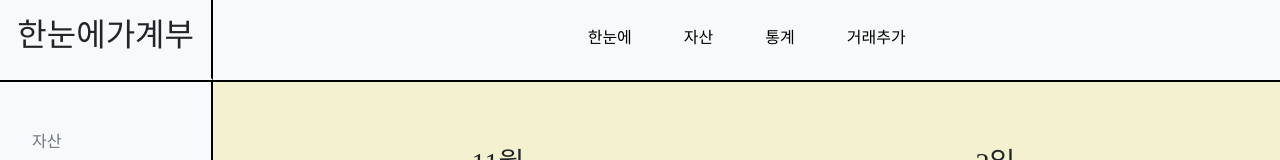
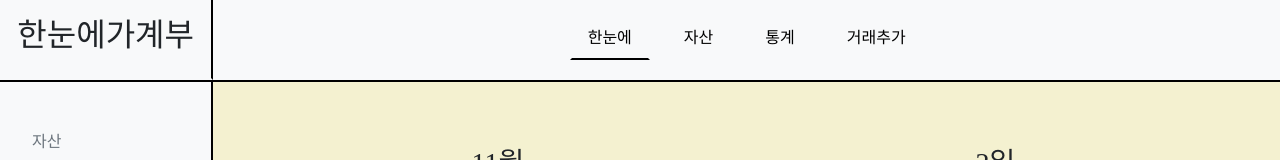
Before and after one commit to bong-u/IAB, a React (Create React App) app in the folder iab/: page / in a window 1280 px wide. Shown: the top 160 px of the page. Built offline with nearby package versions, Linux system fonts and the light colour scheme; a web font is replaced by a local one.

Commit message:
Implement navlink select effect

```diff
--- a/iab/src/components/TopNav.js
+++ b/iab/src/components/TopNav.js
@@ -1,4 +1,4 @@
-import { Link } from "react-router-dom";
+import { NavLink } from "react-router-dom";
 
 const TopNav = () => {
   return (
@@ -9,16 +9,16 @@ const TopNav = () => {
       <div className="col-12 col-sm-8 col-md-9 col-lg-9 col-xl-10">
         <ul className="nav gap-3 justify-content-center flex-nowrap">
           <li className="nav-item my-3">
-            <Link to="/" className="nav-link">한눈에</Link>
+            <NavLink to="/" className={({ isActive }) => "nav-link"+(isActive ? " nav-select" : "")}>한눈에</NavLink>
           </li>
           <li className="nav-item my-3">
-            <Link to="/asset" className="nav-link">자산</Link>
+            <NavLink to="/asset" className={({ isActive }) => "nav-link"+(isActive ? " nav-select" : "")}>자산</NavLink>
           </li>
           <li className="nav-item my-3">
-            <Link to="/stats" className="nav-link">통계</Link>
+            <NavLink to="/stats" className={({ isActive }) => "nav-link"+(isActive ? " nav-select" : "")}>통계</NavLink>
           </li>
           <li className="nav-item my-3">
-            <Link to="/add" className="nav-link">거래추가</Link>
+            <NavLink to="/add" className={({ isActive }) => "nav-link"+(isActive ? " nav-select" : "")}>거래추가</NavLink>
           </li>
         </ul>
       </div>
```
